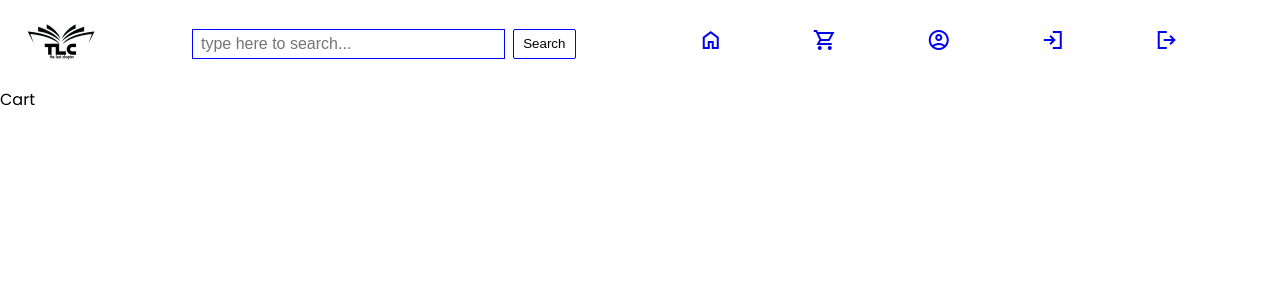
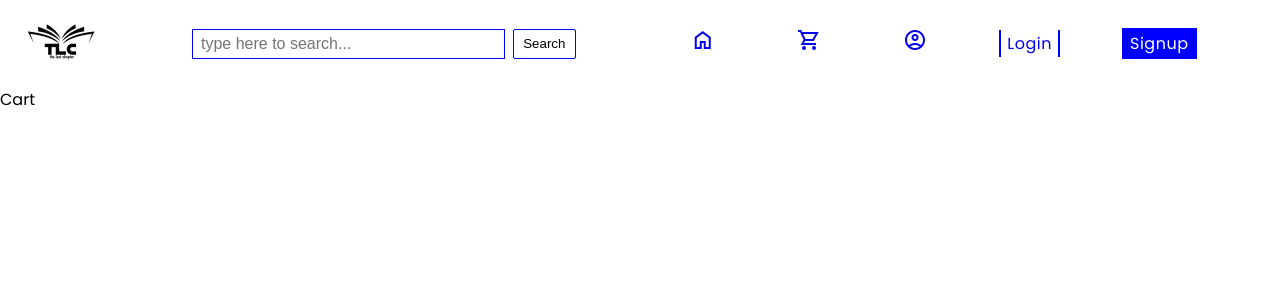
Before and after one commit to TecnicoR/E-Book_frontend, a React (Create React App) app: page /cart in a window 1280 px wide. Shown: the top 300 px of the page. Built offline with nearby package versions, Linux system fonts and the light colour scheme.

Commit message:
created signup blank page, changed login and signup logos to text

```diff
--- a/src/components/cart/Cart.jsx
+++ b/src/components/cart/Cart.jsx
@@ -1,6 +1,7 @@
 import React from 'react'
 
 function Cart() {
+  document.title = "Cart";
   return (
     <div>Cart</div>
   )
--- a/src/components/login/Login.jsx
+++ b/src/components/login/Login.jsx
@@ -1,6 +1,7 @@
 import React from 'react'
 
 function Login() {
+  document.title = 'Login'
   return (
     <div>Login</div>
   )
--- a/src/components/navbar/Navbar.jsx
+++ b/src/components/navbar/Navbar.jsx
@@ -42,13 +42,15 @@ function Navbar() {
               </Link>
             </li>
             <li>
-              <Link to="/">
-                <span class="material-symbols-sharp">login</span>
+              <Link to="/" style={{borderInline : "2px solid blue", padding : "2px 6px"}}>
+                {/* <span class="material-symbols-sharp">login</span> */}
+                Login
               </Link>
             </li>
             <li>
-              <Link to="/">
-                <span class="material-symbols-sharp">logout</span>
+              <Link to="/" style={{padding : "4px 8px", backgroundColor : "blue", color : "white"}}>
+                {/* <span class="material-symbols-sharp">logout</span> */}
+                Signup
               </Link>
             </li>
           </ul>
```
Also changed, not shown: src/components/product/Product.jsx (added, +11 -0 lines), src/components/singup/Signup.jsx (added, +10 -0 lines), src/components/singup/signup.css (added).
